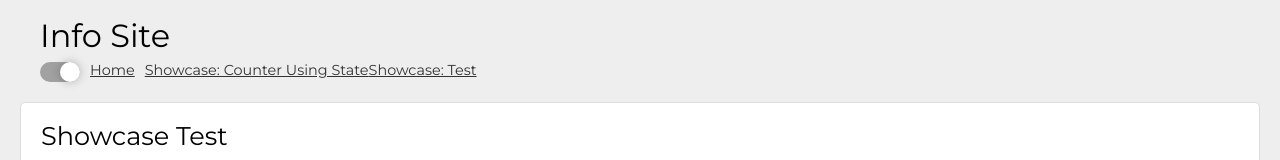
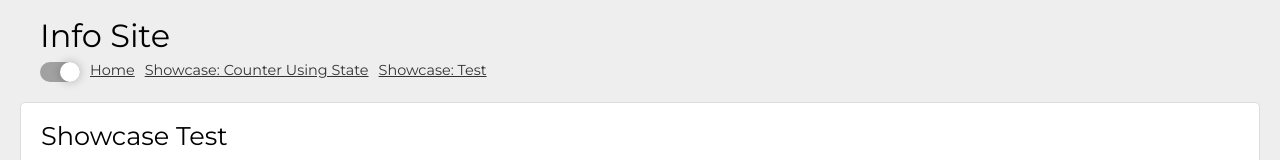
Before and after one commit to Entwickler-Club/dpodreact, a React (Create React App) app: page /showcaseTest in a window 1280 px wide. Shown: the top 160 px of the page. Built offline with nearby package versions, Linux system fonts and the light colour scheme.

Commit message:
fix menu spacing

```diff
--- a/src/system/components/Site.tsx
+++ b/src/system/components/Site.tsx
@@ -38,11 +38,11 @@ function Site() {
 							<Link to='/'>Home</Link>
 						</li>
 						{isShowing && (
-							<li>
+							<>
 								{/* DYNAMIC_CODE_AREA:linkPageComponents  */}
-								<Link to='/showcaseCounterUsingState'>Showcase: Counter Using State</Link>
-								<Link to='/showcaseTest'>Showcase: Test</Link>
-							</li>
+								<li><Link to='/showcaseCounterUsingState'>Showcase: Counter Using State</Link></li>
+								<li><Link to='/showcaseTest'>Showcase: Test</Link></li>
+							</>
 						)}
 					</ul>
 				</nav>
```
